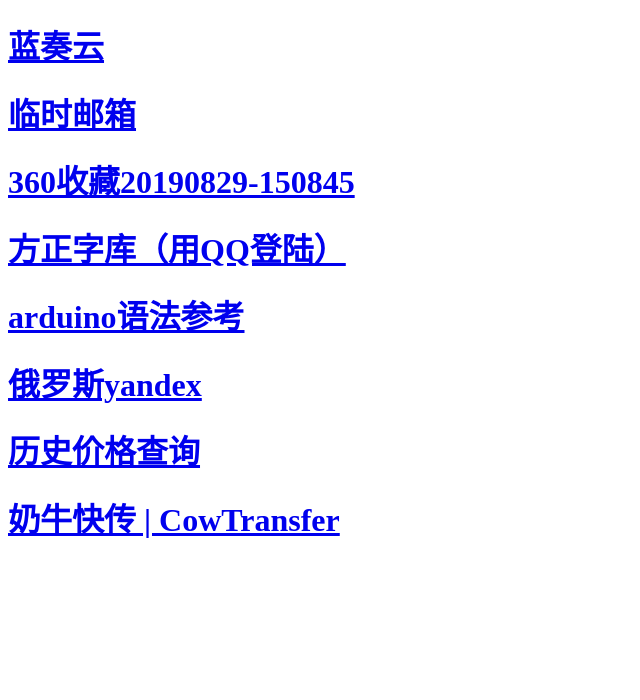
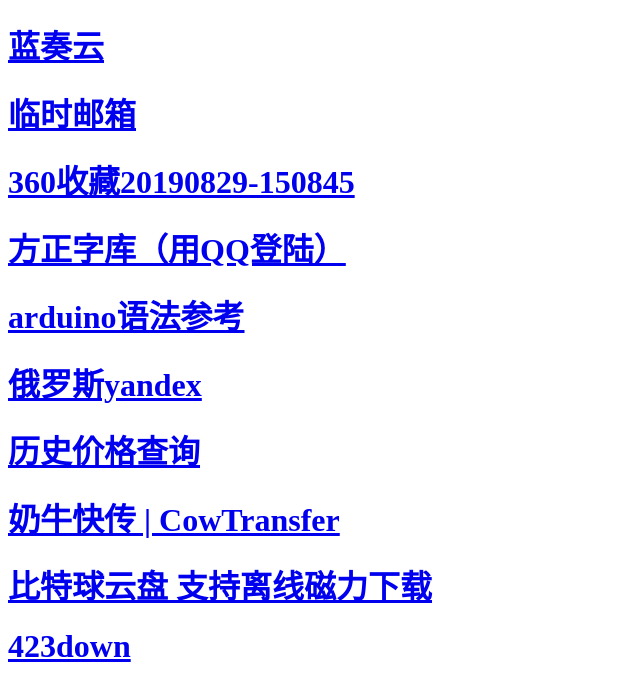
Before and after one commit to cjh0613/coding-blog, a plain HTML site: page y/index.html in a window 1280 px wide. Shown: the whole page, without its empty margins (0-640 px from the left). Drawn offline with Linux system fonts and the light colour scheme.

Commit message:
Update index.html

```diff
--- a/y/index.html
+++ b/y/index.html
@@ -34,5 +34,7 @@ body {
 <h1><a href="https://yandex.com">俄罗斯yandex</a></h1>
 <h1><a href="http://www.hisprice.cn/">历史价格查询</a></h1>
 <h1><a href="https://cowtransfer.com/">奶牛快传 | CowTransfer</a></h1>
+<h1><a href="https://pan.bitqiu.com">比特球云盘  支持离线磁力下载</a></h1>
+<h1><a href="https://www.423down.com">423down</a></h1>
 </body>
 </html>
```
